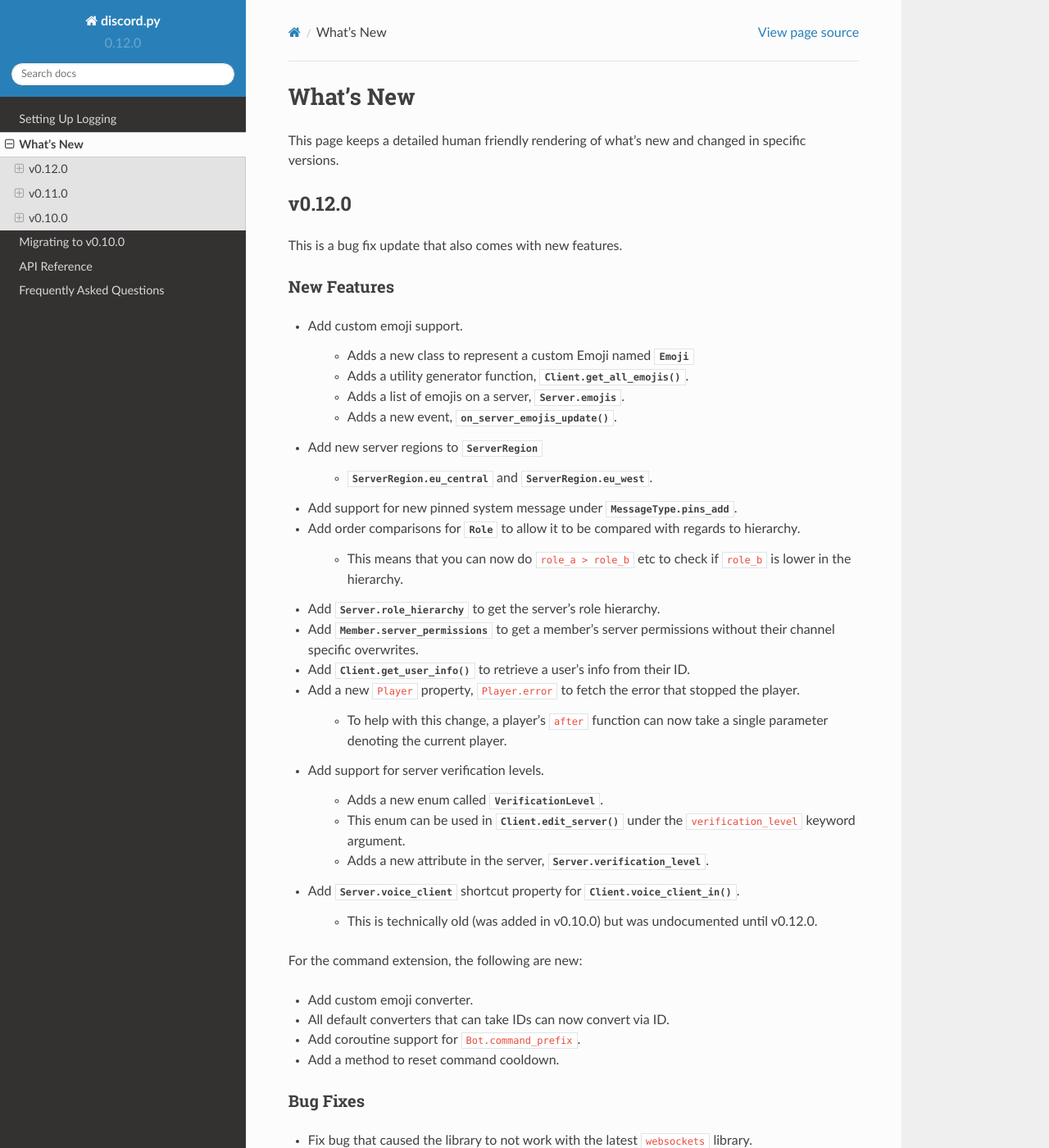
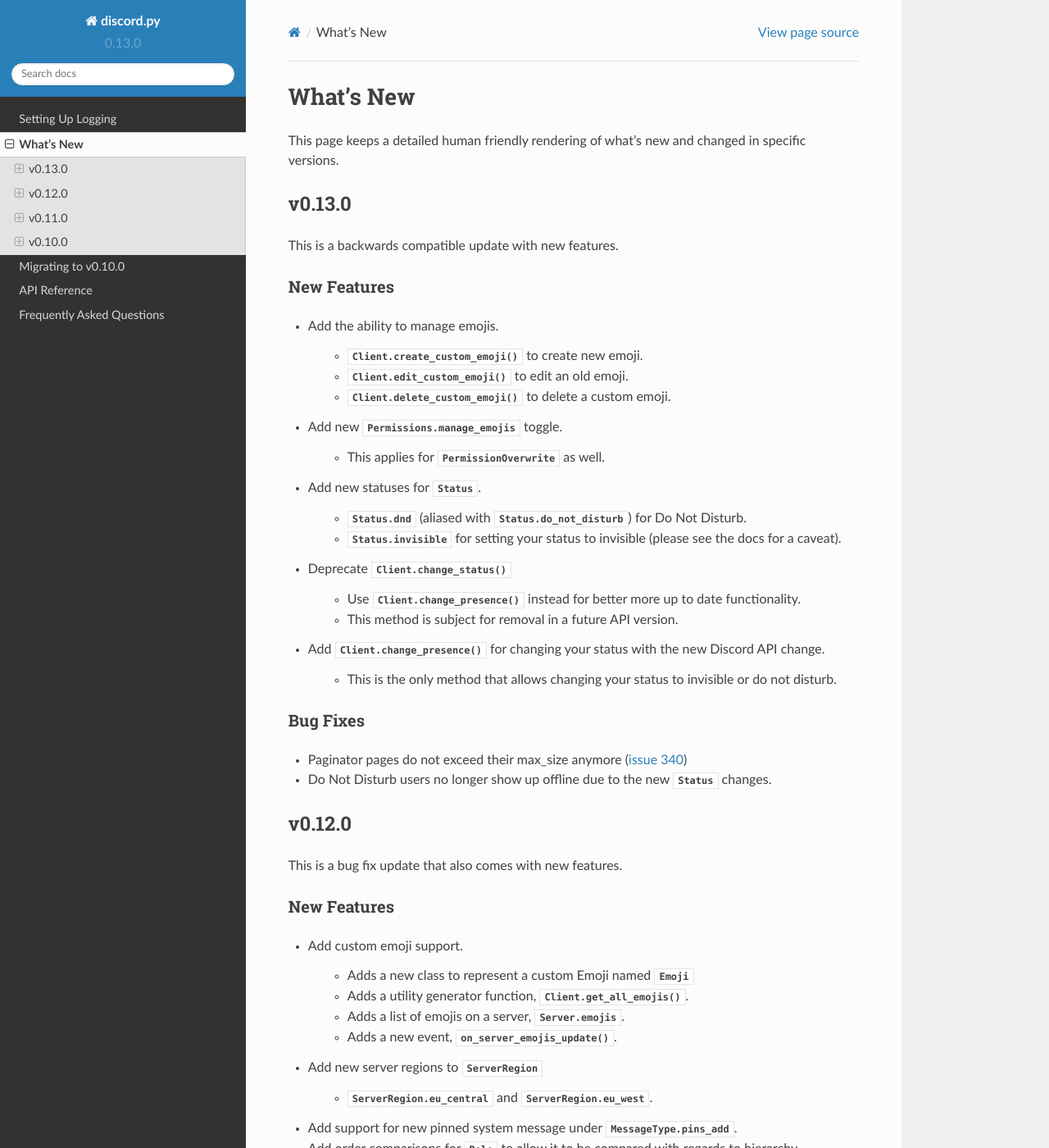
Before and after one commit to Rapptz/discord.py, a Sphinx documentation site: the page built from docs/whats_new.rst, in a window 1280 px wide and 1400 px high. Shown: the whole window at 82% size. Built offline with Sphinx 7.4.7 and the Read the Docs theme 2.0.0, drawn with Linux system fonts in a browser that asks for light colours.

Commit message:
Version bump to v0.13.0

```diff
--- a/discord/__init__.py
+++ b/discord/__init__.py
@@ -15,7 +15,7 @@
 __author__ = 'Rapptz'
 __license__ = 'MIT'
 __copyright__ = 'Copyright 2015-2016 Rapptz'
-__version__ = '0.12.0'
+__version__ = '0.13.0'
 
 from .client import Client, AppInfo, ChannelPermissions
 from .user import User
@@ -41,7 +41,7 @@
 
 VersionInfo = namedtuple('VersionInfo', 'major minor micro releaselevel serial')
 
-version_info = VersionInfo(major=0, minor=12, micro=0, releaselevel='final', serial=0)
+version_info = VersionInfo(major=0, minor=13, micro=0, releaselevel='final', serial=0)
 
 try:
     from logging import NullHandler
--- a/docs/whats_new.rst
+++ b/docs/whats_new.rst
@@ -7,6 +7,42 @@
 
 This page keeps a detailed human friendly rendering of what's new and changed
 in specific versions.
+
+.. _v0p13p0:
+
+v0.13.0
+---------
+
+This is a backwards compatible update with new features.
+
+New Features
+~~~~~~~~~~~~~
+
+- Add the ability to manage emojis.
+
+    - :meth:`Client.create_custom_emoji` to create new emoji.
+    - :meth:`Client.edit_custom_emoji` to edit an old emoji.
+    - :meth:`Client.delete_custom_emoji` to delete a custom emoji.
+- Add new :attr:`Permissions.manage_emojis` toggle.
+
+    - This applies for :class:`PermissionOverwrite` as well.
+- Add new statuses for :class:`Status`.
+
+    - :attr:`Status.dnd` (aliased with :attr:`Status.do_not_disturb`\) for Do Not Disturb.
+    - :attr:`Status.invisible` for setting your status to invisible (please see the docs for a caveat).
+- Deprecate :meth:`Client.change_status`
+
+    - Use :meth:`Client.change_presence` instead for better more up to date functionality.
+    - This method is subject for removal in a future API version.
+- Add :meth:`Client.change_presence` for changing your status with the new Discord API change.
+
+    - This is the only method that allows changing your status to invisible or do not disturb.
+
+Bug Fixes
+~~~~~~~~~~
+
+- Paginator pages do not exceed their max_size anymore (:issue:`340`)
+- Do Not Disturb users no longer show up offline due to the new :class:`Status` changes.
 
 .. _v0p12p0:
 
```
